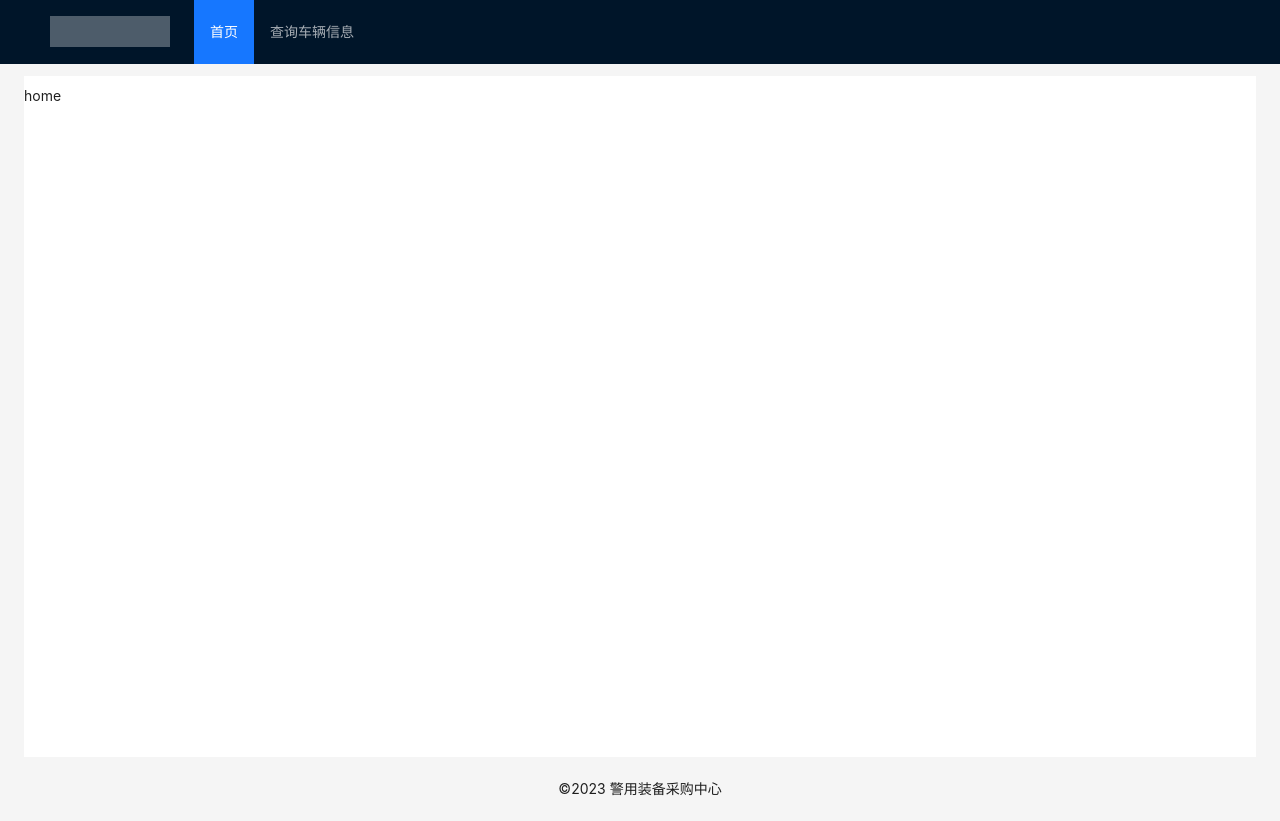
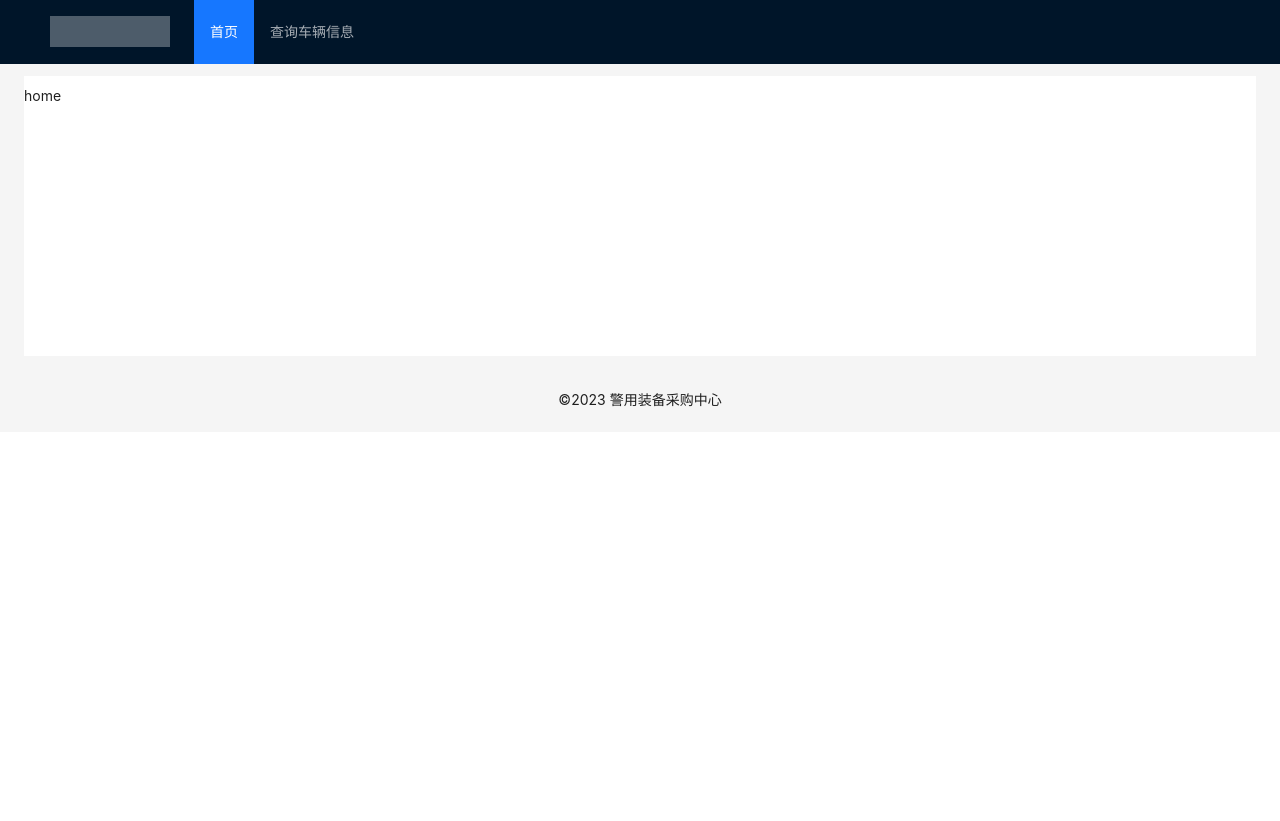
Before and after one commit to herzorf/GANW_web, a React (Vite) app: page / in a window 1280 px wide. After the commit the page ends 800 px from the top, so only its background shows below. Built offline with nearby package versions, Linux system fonts and the light colour scheme.

Commit message:
修改全局css

```diff
--- a/src/global.css
+++ b/src/global.css
@@ -6,5 +6,4 @@
 #root{
   width: 100vw;
   min-height: 100vh;
-  height: 821px;
 }
```
